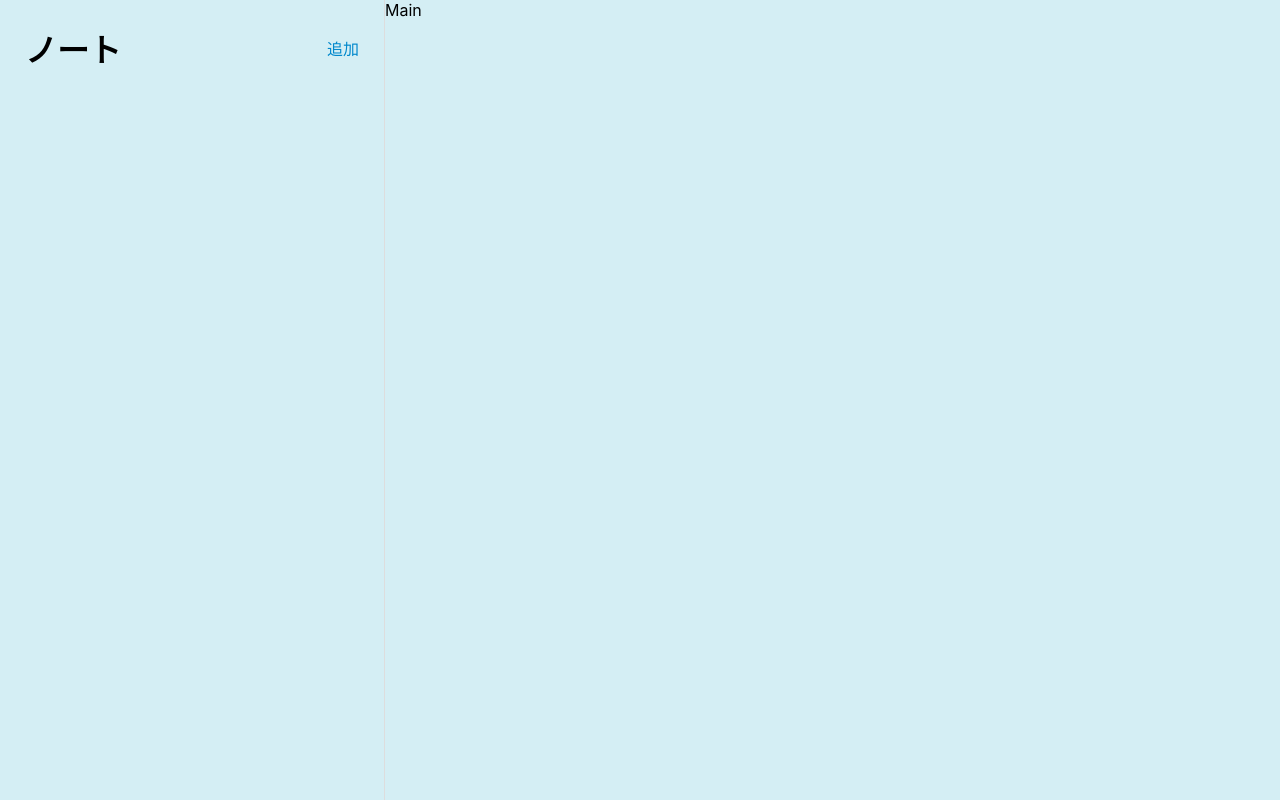
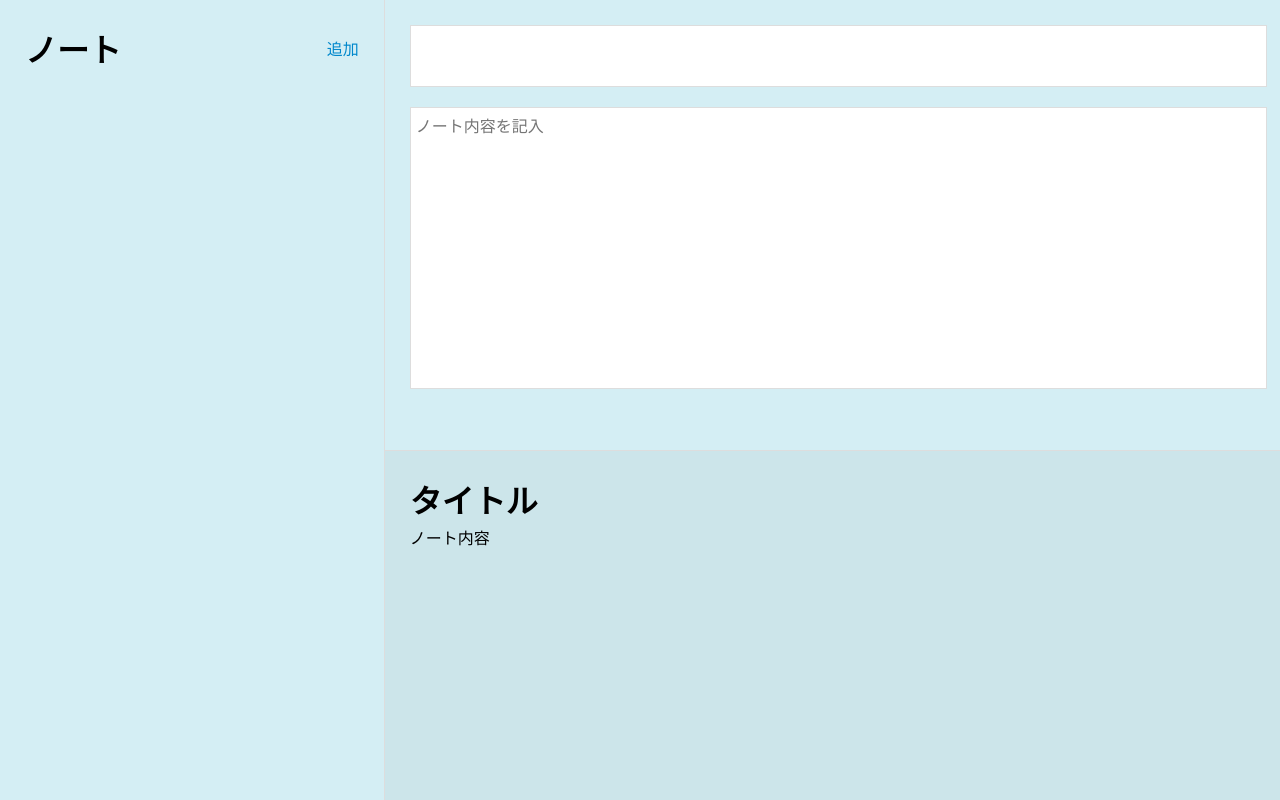
Before and after one commit to tatsuya582/react_blog, a React (Create React App) app in the folder blog/: page / in a window 1280 px wide. Built offline with nearby package versions, Linux system fonts and the light colour scheme.

Commit message:
add: mainのマークアップ

```diff
--- a/blog/src/components/Main.css
+++ b/blog/src/components/Main.css
@@ -0,0 +1,46 @@
+.app-main {
+  width: 70%;
+  height: 100vh;
+}
+
+.app-main-note-edit,
+.app-main-note-preview {
+  height: 50vh;
+}
+
+.app-main-note-edit {
+  padding: 25px;
+}
+
+.app-main-note-edit input,
+textarea {
+  display: block;
+  border: 1px solid #ddd;
+  margin-bottom: 20px;
+  width: 100%;
+  height: calc(50vh - 130px);
+  padding: 5px;
+  resize: none;
+  font-size: 16px;
+}
+
+.app-main-note-edit input {
+  height: 50px;
+  font-size: 2rem;
+}
+
+.app-main-note-preview {
+  border-top: 1px solid #ddd;
+  overflow-y: scroll;
+  background: rgba(0, 0, 0, 0.04);
+}
+
+.preview-title {
+  padding: 25px 25px 0 25px;
+  margin: 0;
+}
+
+.markdown-preview {
+  padding: 0 25px 25px 25px;
+  line-height: 2rem;
+}
--- a/blog/src/components/Main.jsx
+++ b/blog/src/components/Main.jsx
@@ -1,8 +1,18 @@
 import React from 'react'
+import "./Main.css"
 
 const Main = () => {
   return (
-    <div>Main</div>
+    <div className='app-main'>
+      <div className='app-main-note-edit'>
+        <input type='text' />
+        <textarea id='' placeholder='ノート内容を記入'></textarea>
+      </div>
+      <div className='app-main-note-preview'>
+        <h1 className='preview-title'>タイトル</h1>
+        <div className='markdown-preview'>ノート内容</div>
+      </div>
+    </div>
   )
 }
 
```
